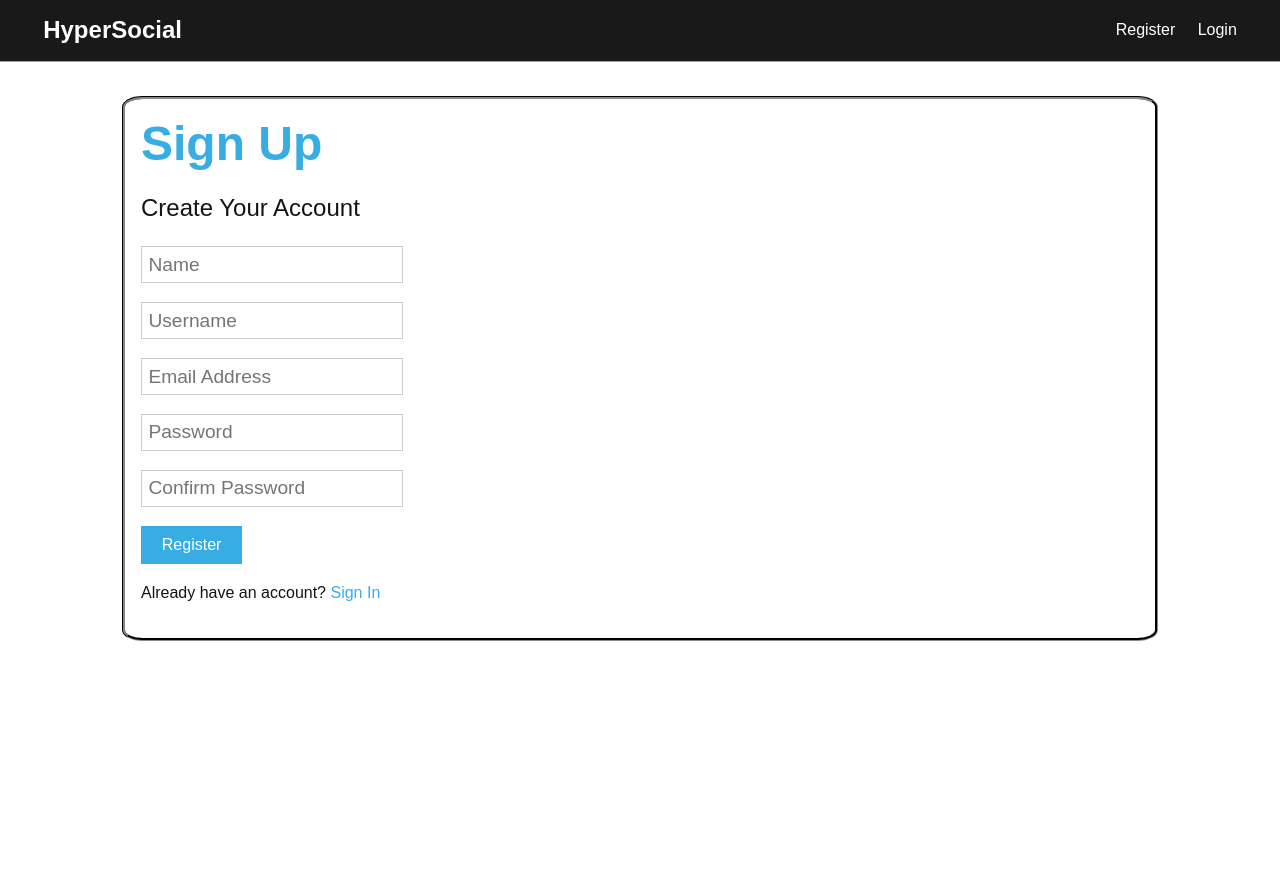
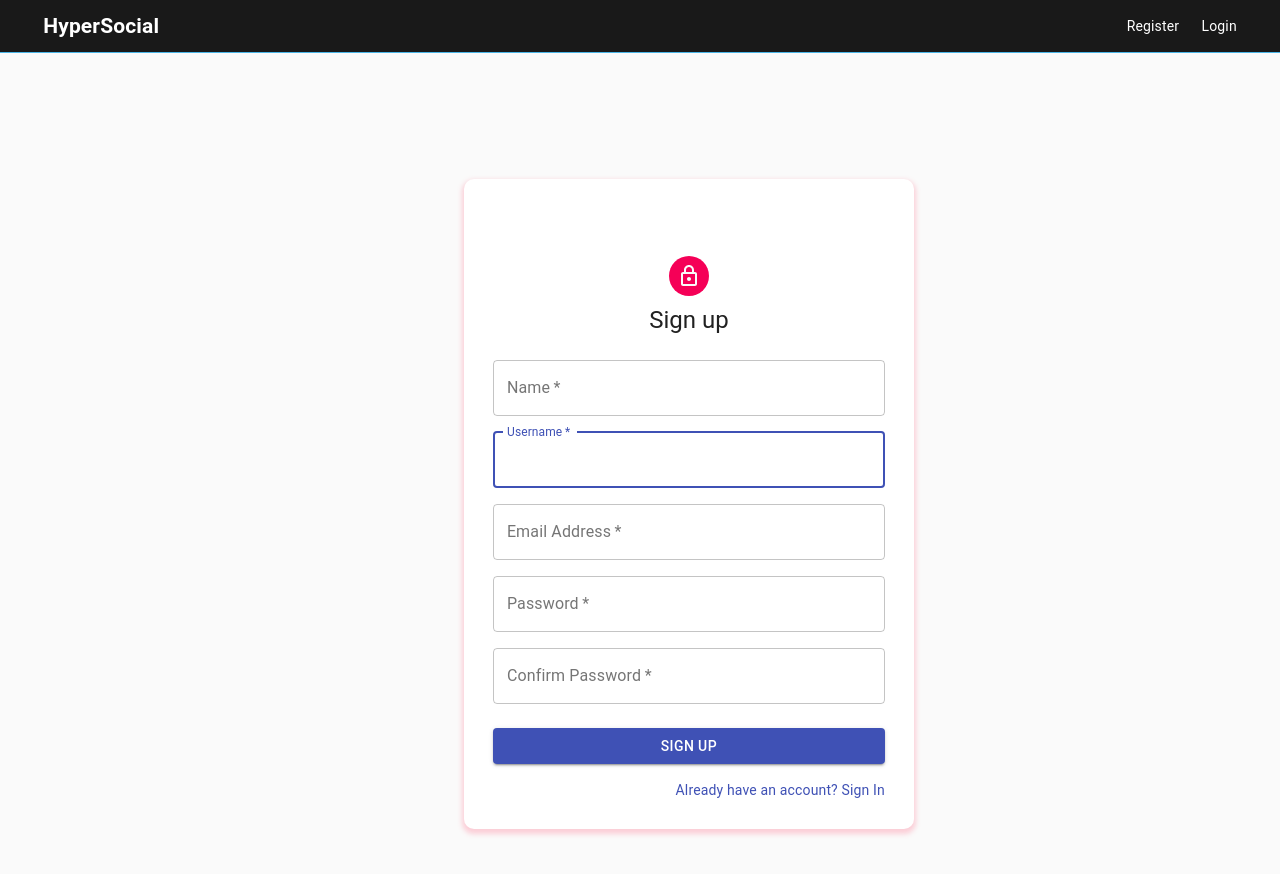
Before and after one commit to amanrao23/Cheddar-FrontEnd, a React (Create React App) app: page /register in a window 1280 px wide. Shown: the top 874 px of the page. Before the commit the page ends 800 px from the top, so only its background shows below. Built offline with nearby package versions, Linux system fonts and the light colour scheme; no server answers.

Commit message:
Add New Convo UI

```diff
--- a/src/components/auth/LoginComp.js
+++ b/src/components/auth/LoginComp.js
@@ -1,51 +1,131 @@
-import React, { Fragment } from 'react';
+import React, { Fragment } from "react";
+import Avatar from "@material-ui/core/Avatar";
+import Button from "@material-ui/core/Button";
+import CssBaseline from "@material-ui/core/CssBaseline";
+import TextField from "@material-ui/core/TextField";
+import Link from "@material-ui/core/Link";
+import Grid from "@material-ui/core/Grid";
+import Box from "@material-ui/core/Box";
+import LockOutlinedIcon from "@material-ui/icons/LockOutlined";
+import Typography from "@material-ui/core/Typography";
+import { makeStyles } from "@material-ui/core/styles";
+import Container from "@material-ui/core/Container";
+
 import { Redirect } from 'react-router-dom';
-import PropTypes from 'prop-types';
 
-const Login = ({  isAuthenticated,formData,onChange,onSubmit }) => {
+const useStyles = makeStyles((theme) => ({
+  root: {
+    padding: 5,
+    background: "white",
+    borderRadius: 10,
+    border: 0,
+    height: 450,
+    width: 380,
+    boxShadow: "0 3px 5px 2px rgba(255, 105, 135, .3)",
+    margin: "8% 33%",
+  },
+  paper: {
+    marginTop: theme.spacing(8),
+    display: "flex",
+    flexDirection: "column",
+    alignItems: "center",
+  },
+  avatar: {
+    margin: theme.spacing(1),
+    backgroundColor: theme.palette.secondary.main,
+  },
+  form: {
+    width: "100%", // Fix IE 11 issue.
+    marginTop: theme.spacing(1),
+  },
+  submit: {
+    margin: theme.spacing(3, 0, 2),
+  },
+}));
 
+
+export default function Login({  isAuthenticated,formData,onChange,onSubmit }) {
+  const classes = useStyles();
   const { email, password } = formData;
+
   if (isAuthenticated) {
     return <Redirect to='/chat' />;
   }
 
   return (
     <Fragment>
-      <div className='form-border'>
-        <h1 className='large text-primary'>Log In</h1>
+      <div className={classes.root}>
+      <Container component="main" maxWidth="xs">
+        <CssBaseline />
+        <div className={classes.paper}>
+          <Avatar className={classes.avatar}>
+            <LockOutlinedIcon />
+          </Avatar>
+          <Typography component="h1" variant="h5">
+            Sign In
+          </Typography>
 
-        <form className='form' onSubmit={onSubmit}>
-          <div className='form-group'>
-            <input
-              type='email'
-              placeholder='Email Address'
-              name='email'
+          <form className={classes.form} noValidate onSubmit={onSubmit}>
+            <TextField
+              variant="outlined"
+              margin="normal"
+              required
+              fullWidth
+              id="email"
+              label="Email Address"
+              name="email"
+              autoComplete="email"
+              autoFocus
+              onChange={onChange}
               value={email}
+            />
+            <TextField
+              variant="outlined"
+              margin="normal"
+              required
+              fullWidth
+              name="password"
+              label="Password"
+              type="password"
+              id="password"
+              autoComplete="current-password"
+              value={password}
+              minLength="6"
               onChange={onChange}
             />
-          </div>
-          <div className='form-group'>
-            <input
-              type='password'
-              placeholder='Password'
-              name='password'
-              value={password}
-              onChange={onChange}
-            />
-          </div>
+            <Button
+              type="submit"
+              fullWidth
+              variant="contained"
+              color="primary"
+              className={classes.submit}
+              value="login"
+            >
+              Sign In
+            </Button>
+            <Grid container>
+              <Grid item>
 
-          <input type='submit' className='btn btn-primary' value='login' />
-        </form>
-      </div>
+                  <Link href="/registerUser" variant="body2">
+                    {"Don't have an account? Sign Up"}
+                  </Link>
+
+              </Grid>
+            </Grid>
+          </form>
+        </div>
+        <Box mt={8}></Box>
+      </Container>
+    </div>
     </Fragment>
-  );
-};
 
-Login.propTypes = {
-  formData: PropTypes.object.isRequired,
-  onChange: PropTypes.func.isRequired,
-  onSubmit: PropTypes.func.isRequired,
-  isAuthenticated: PropTypes.bool
-};
+  )
+                }
+// Login.propTypes = {
+//   formData: PropTypes.object.isRequired,
+//   onChange: PropTypes.func.isRequired,
+//   onSubmit: PropTypes.func.isRequired,
+//   isAuthenticated: PropTypes.bool
+// };
 
-export default Login;
+// export default Login;
--- /dev/null
+++ b/src/components/auth/RegisterComp.js
@@ -0,0 +1,158 @@
+import React from "react";
+
+import Avatar from "@material-ui/core/Avatar";
+import Button from "@material-ui/core/Button";
+import CssBaseline from "@material-ui/core/CssBaseline";
+import TextField from "@material-ui/core/TextField";
+import Link from "@material-ui/core/Link";
+import Grid from "@material-ui/core/Grid";
+import Box from "@material-ui/core/Box";
+import LockOutlinedIcon from "@material-ui/icons/LockOutlined";
+import Typography from "@material-ui/core/Typography";
+import { makeStyles } from "@material-ui/core/styles";
+import Container from "@material-ui/core/Container";
+
+const useStyles = makeStyles((theme) => ({
+  root: {
+    padding: 5,
+    background: "white",
+    borderRadius: 10,
+    border: 0,
+    height: 650,
+    width: 450,
+    boxShadow: "0 3px 5px 2px rgba(255, 105, 135, .3)",
+    margin: "8% 33%",
+  },
+  paper: {
+    marginTop: theme.spacing(8),
+    display: "flex",
+    flexDirection: "column",
+    alignItems: "center",
+  },
+  avatar: {
+    margin: theme.spacing(1),
+    backgroundColor: theme.palette.secondary.main,
+  },
+  form: {
+    width: "100%", // Fix IE 11 issue.
+    marginTop: theme.spacing(3),
+  },
+  submit: {
+    margin: theme.spacing(3, 0, 2),
+  },
+}));
+
+export default function Register({ formData, onChange, onSubmit, user }) {
+  const classes = useStyles();
+
+  const { name, email,username, password, password2 } = formData;
+  return (
+    <div className={classes.root}>
+      <Container component="main" maxWidth="xs">
+        <CssBaseline />
+        <div className={classes.paper}>
+          <Avatar className={classes.avatar}>
+            <LockOutlinedIcon />
+          </Avatar>
+          <Typography component="h1" variant="h5">
+            {user} Sign up
+          </Typography>
+          <form className={classes.form} noValidate onSubmit={onSubmit}>
+            <Grid container spacing={2}>
+              <Grid item xs={12}>
+                <TextField
+                  autoComplete="fname"
+                  name="name"
+                  variant="outlined"
+                  required
+                  fullWidth
+                  id="firstName"
+                  label="Name"
+                  autoFocus
+                  onChange={onChange}
+                  value={name}
+                />
+              </Grid>
+              <Grid item xs={12}>
+                <TextField
+                  autoComplete="fname"
+                  name="username"
+                  variant="outlined"
+                  required
+                  fullWidth
+                  id="firstName"
+                  label="Username"
+                  autoFocus
+                  onChange={onChange}
+                  value={username}
+                />
+              </Grid>
+
+              <Grid item xs={12}>
+                <TextField
+                  variant="outlined"
+                  required
+                  fullWidth
+                  id="email"
+                  label="Email Address"
+                  name="email"
+                  autoComplete="email"
+                  value={email}
+                  onChange={onChange}
+                />
+              </Grid>
+              <Grid item xs={12}>
+                <TextField
+                  variant="outlined"
+                  required
+                  fullWidth
+                  name="password"
+                  label="Password"
+                  type="password"
+                  id="password"
+                  value={password}
+                  onChange={onChange}
+                  minLength="6"
+                />
+              </Grid>
+              <Grid item xs={12}>
+                <TextField
+                  variant="outlined"
+                  required
+                  fullWidth
+                  name="password2"
+                  label="Confirm Password"
+                  type="password"
+                  id="password2"
+                  onChange={onChange}
+                  value={password2}
+                  minLength="6"
+                />
+              </Grid>
+            </Grid>
+            <Button
+              type="submit"
+              fullWidth
+              variant="contained"
+              color="primary"
+              className={classes.submit}
+              value="Register"
+            >
+              Sign Up
+            </Button>
+            <Grid container justify="flex-end">
+              <Grid item>
+
+                  <Link href="/loginUser" variant="body2">
+                    {"Already have an account? Sign In"}
+                  </Link>
+
+              </Grid>
+            </Grid>
+          </form>
+        </div>
+        <Box mt={5}></Box>
+      </Container>
+    </div>
+  );
+}
--- a/src/components/chat/ChatComp.js
+++ b/src/components/chat/ChatComp.js
@@ -1,10 +1,8 @@
 import React from 'react'
-import PropTypes from 'prop-types'
 import Paper from '@material-ui/core/Paper';
 import Grid from '@material-ui/core/Grid';
 import Typography from '@material-ui/core/Typography';
 import Conversations from '../../containers/chat/Conversations';
-import NewConversation from '../../containers/chat/NewConversation';
 
 import ConversationWindow from '../../containers/chat/ConversationWindow';
 import { makeStyles } from '@material-ui/core/styles';
@@ -35,12 +33,12 @@ const ChatComp = props => {
     return (
         <div>
         <Grid container>
-            <Grid item xs={12} >
+            {/* <Grid item xs={12} >
                 <Typography variant="h5" className="header-message">Chat</Typography>
-            </Grid>
+            </Grid> */}
         </Grid>
         <Grid container component={Paper} className={classes.chatSection}>
-        <NewConversation></NewConversation>
+
             <Conversations></Conversations>
             <ConversationWindow></ConversationWindow>
 
--- a/src/components/chat/ConversationWindowComp.js
+++ b/src/components/chat/ConversationWindowComp.js
@@ -47,7 +47,7 @@ const ConversationWindowComp = ({
       <Fragment>
         <Grid item xs={8}>
           <List className={classes.messageArea}>
-            <ListItem key='1'>
+            {/* <ListItem key='1'>
               <Grid container>
                 <Grid item xs={12}>
                   <ListItemText
@@ -59,8 +59,8 @@ const ConversationWindowComp = ({
                   <ListItemText align='right' secondary='09:30'></ListItemText>
                 </Grid>
               </Grid>
-            </ListItem>
-            <ListItem key='2'>
+            </ListItem> */}
+            {/* <ListItem key='2'>
               <Grid container>
                 <Grid item xs={12}>
                   <ListItemText
@@ -72,8 +72,8 @@ const ConversationWindowComp = ({
                   <ListItemText align='left' secondary='09:31'></ListItemText>
                 </Grid>
               </Grid>
-            </ListItem>
-            <ListItem key='3'>
+            </ListItem> */}
+            {/* <ListItem key='3'>
               <Grid container>
                 <Grid item xs={12}>
                   <ListItemText
@@ -85,10 +85,10 @@ const ConversationWindowComp = ({
                   <ListItemText align='right' secondary='10:30'></ListItemText>
                 </Grid>
               </Grid>
-            </ListItem>
+            </ListItem> */}
           </List>
           <Divider />
-          <Grid container style={{ padding: '20px' }}>
+          <Grid container style={{ padding: '10px' }}>
             <Grid item xs={11}>
               <TextField
                 id='outlined-basic-email'
--- a/src/components/chat/ConversationsComp.js
+++ b/src/components/chat/ConversationsComp.js
@@ -1,6 +1,7 @@
 import React, { Fragment } from 'react';
-import PropTypes from 'prop-types';
 import { makeStyles } from '@material-ui/core/styles';
+import green from "@material-ui/core/colors/green";
+
 import {
   Grid,
   List,
@@ -8,10 +9,15 @@ import {
   Avatar,
   Divider,
   ListItemText,
-  TextField,
   ListItemIcon,
 } from '@material-ui/core';
+import NewConversation from '../../containers/chat/NewConversation';
+import FiberManualRecordIcon from '@material-ui/icons/FiberManualRecord';
 const useStyles = makeStyles({
+  textColor: {
+    color:"white",
+    fontSize:100
+  },
   table: {
     minWidth: 650,
   },
@@ -23,9 +29,9 @@ const useStyles = makeStyles({
     backgroundColor: '#e0e0e0',
   },
   borderRight500: {
-    borderRight: '1px solid #e0e0e0',
-
-    backgroundColor: 'lightGrey',
+    borderRight: '1px solid white',
+    backgroundColor: '#4A154B',
+    borderRadius:10,
   },
   messageArea: {
     height: '70vh',
@@ -48,24 +54,19 @@ const ConversationsComp = ({ conversations, auth, onClick }) => {
                 src='https://material-ui.com/static/images/avatar/1.jpg'
               />
             </ListItemIcon>
-            <ListItemText primary='John Wick'></ListItemText>
+            <ListItemText className={classes.textColor} primary={auth.user.username}></ListItemText>
           </ListItem>
         </List>
         <Divider />
         {/* search bar  */}
-        <Grid item xs={12} style={{ padding: '10px' }}>
-          <TextField
-            id='outlined-basic-email'
-            label='Search'
-            variant='outlined'
-            fullWidth
-          />
+        <Grid container spacing={2}>
+        <NewConversation/>
         </Grid>
         <Divider />
+
         {/* conversations */}
         {!conversations && (
           <center>
-            <span> No Active Conversation </span>
           </center>
         )}
 
@@ -80,16 +81,16 @@ const ConversationsComp = ({ conversations, auth, onClick }) => {
             conversations.map(conversation => (
 
                 <ListItem button onClick={()=>{onClick(conversation)}} >
-                  <ListItemIcon>
+                  {/* <ListItemIcon>
                     <Avatar
                       alt='Remy Sharp'
                       src='https://material-ui.com/static/images/avatar/1.jpg'
                     />
-                  </ListItemIcon>
-                  <ListItemText primary={conversation.recipients[0].name}>
+                  </ListItemIcon> */}
+                  <ListItemText className={classes.textColor}>
                     {conversation.recipients[0].name}
                   </ListItemText>
-                  <ListItemText secondary='online' align='right'></ListItemText>
+                  <ListItemText  align='right'><FiberManualRecordIcon style={{ fontSize: 20, color: green[500] }}/></ListItemText>
                 </ListItem>
 
             ))
--- a/src/components/chat/NewConversationComp.js
+++ b/src/components/chat/NewConversationComp.js
@@ -1,60 +1,42 @@
-import React from 'react';
-import PropTypes from 'prop-types';
-import { makeStyles } from '@material-ui/core/styles';
+import React from "react";
+import { makeStyles } from "@material-ui/core/styles";
 
-import {
-    Grid,
-    List,
-    ListItem,
-    Avatar,
-    Divider,
-    ListItemText,
-    TextField,
-    ListItemIcon,
-  } from '@material-ui/core';
-  const useStyles = makeStyles({
-    table: {
-      minWidth: 650,
-    },
-    chatSection: {
-      width: '100%',
-      height: '80vh',
-    },
-    headBG: {
-      backgroundColor: '#e0e0e0',
-    },
-    borderRight500: {
-      borderRight: '1px solid #e0e0e0',
-
-      backgroundColor: 'lightGrey',
-    },
-    messageArea: {
-      height: '70vh',
-      overflowY: 'auto',
-    },
-  });
+import Button from "@material-ui/core/Button";
+import TextField from "@material-ui/core/TextField";
+import SearchIcon from "@material-ui/icons/Search";
+import { Grid } from "@material-ui/core";
+const useStyles = makeStyles({});
 const NewConversationComp = ({ formData, onChange, onSubmit }) => {
   const { username } = formData;
   const classes = useStyles();
 
   return (
     <div>
-        <Grid item xs={1} className={classes.borderRight500}>
-      <h3>Converastions</h3>
-      <form className='form' onSubmit={onSubmit}>
-        <div className='form-group'>
-          <input
-            type='username'
-            placeholder='Username'
-            name='username'
+      <form noValidate onSubmit={onSubmit}>
+        <Grid item xs={12} style={{ padding: "10px",color:"white" }}>
+          <TextField
+            name="username"
+            id="outlined-basic-email"
+            label="Search"
+            variant="outlined"
+            fullWidth
             value={username}
             onChange={onChange}
+            color="white"
           />
-        </div>
+        </Grid>
+        <Grid item xs={12} style={{ padding: "10px" }}>
 
-        <input type='submit' className='btn btn-primary' value='login' />
+            <Button
+              type="submit"
+              fullWidth
+              variant="contained"
+              color="primary"
+              value="Register"
+            ><SearchIcon/></Button>
+
+        </Grid>
       </form>
-      </Grid>
     </div>
   );
 };
--- a/src/containers/auth/Register.js
+++ b/src/containers/auth/Register.js
@@ -4,6 +4,7 @@ import { Link, Redirect } from 'react-router-dom';
 import { setAlert } from '../../actions/alert';
 import { register } from '../../actions/auth';
 import PropTypes from 'prop-types';
+import RegisterComp from "../../components/auth/RegisterComp";
 
 const Register = ({ setAlert, register, isAuthenticated }) => {
   const [formData, setFormData] = useState({
@@ -15,7 +16,7 @@ const Register = ({ setAlert, register, isAuthenticated }) => {
 
   });
 
-  const { name,username, email, password, password2,role } = formData;
+  const { name,username, email, password, password2 } = formData;
 
   const onChange = e =>
     setFormData({ ...formData, [e.target.name]: e.target.value });
@@ -25,7 +26,7 @@ const Register = ({ setAlert, register, isAuthenticated }) => {
     if (password !== password2) {
       setAlert('Passwords do not match', 'danger');
     } else {
-      register({ name,username, email, password,role});
+      register({ name,username, email, password});
       console.log('fjhdjh');
     }
   };
@@ -36,70 +37,15 @@ const Register = ({ setAlert, register, isAuthenticated }) => {
 
   return (
     <Fragment>
-      <div className="form-border">
-      <h1 className='large text-primary'>Sign Up</h1>
-      <p className='lead'>
-        <i className='fas fa-user' /> Create Your Account
-      </p>
-      <form className='form' onSubmit={onSubmit}>
-        <div className='form-group'>
-          <input
-            type='text'
-            placeholder='Name'
-            name='name'
-            value={name}
-            onChange={onChange}
-          />
-        </div>
-        <div className='form-group'>
-          <input
-            type='text'
-            placeholder='Username'
-            name='username'
-            value={username}
-            onChange={onChange}
-          />
-
-        </div>
-
-
-
-        <div className='form-group'>
-          <input
-            type='email'
-            placeholder='Email Address'
-            name='email'
-            value={email}
-            onChange={onChange}
-          />
-
-        </div>
-        <div className='form-group'>
-          <input
-            type='password'
-            placeholder='Password'
-            name='password'
-            value={password}
-            onChange={onChange}
-          />
-        </div>
-
-        <div className='form-group'>
-          <input
-            type='password'
-            placeholder='Confirm Password'
-            name='password2'
-            value={password2}
-            onChange={onChange}
-          />
-        </div>
-        <input type='submit' className='btn btn-primary' value='Register' />
-      </form>
-      <p className='my-1'>
-        Already have an account? <Link to='/login'>Sign In</Link>
-      </p>
+      <div className="">
+        <RegisterComp
+          onChange={onChange}
+          onSubmit={onSubmit}
+          formData={formData}
+        />
       </div>
     </Fragment>
+
   );
 };
 
--- a/src/containers/chat/Chat.js
+++ b/src/containers/chat/Chat.js
@@ -2,12 +2,9 @@ import React, { useEffect } from 'react';
 import ChatComp from '../../components/chat/ChatComp';
 import { getConversations,addConversation,addEvent } from '../../actions/chat';
 import { connect } from 'react-redux';
-// import io from "socket.io-client";
 import PropTypes from 'prop-types';
 import socket from '../../socketConfig';
-// const ENDPOINT = "http://localhost:5000";
 
-// let socket;
 const Chat = ({ getConversations,addConversation, auth, chat,addEvent }) => {
   const username = auth.user.username;
   const conversations = chat.conversations;
--- a/src/containers/chat/NewConversation.js
+++ b/src/containers/chat/NewConversation.js
@@ -1,5 +1,4 @@
 import React,{useState} from 'react';
-import PropTypes from 'prop-types';
 import NewConversationComp from '../../components/chat/NewConversationComp';
 import { connect } from 'react-redux';
 import { newConversation } from '../../actions/chat';
```
Also changed, not shown: 1 other file (tests, documents, lock files or other folders).
